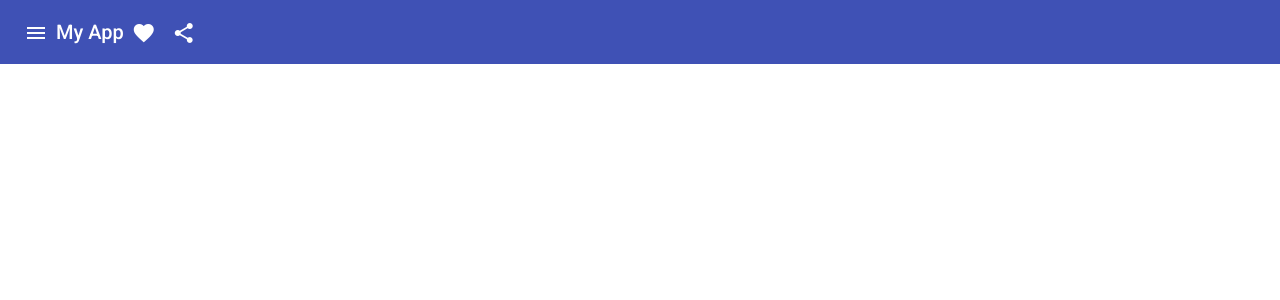
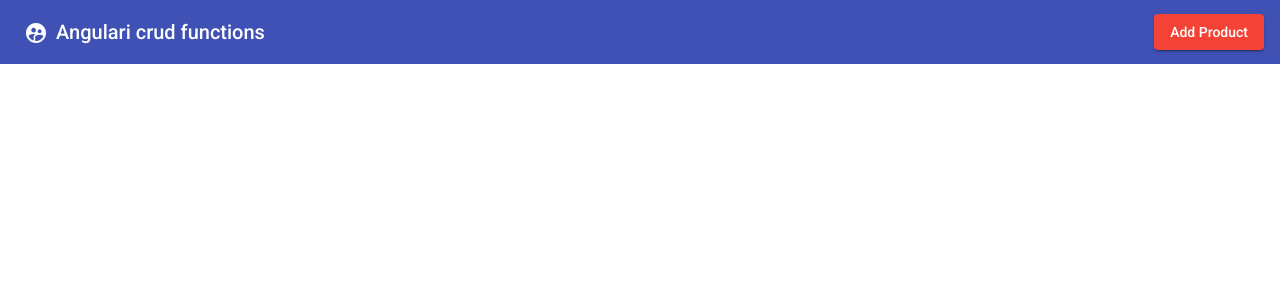
Before and after one commit to drneyx/Angular-CRUD, an Angular app: page / in a window 1280 px wide. Shown: the top 300 px of the page. Built offline with nearby package versions, Linux system fonts and the light colour scheme.

Commit message:
Add product button

```diff
--- a/src/app/app.component.html
+++ b/src/app/app.component.html
@@ -1,13 +1,8 @@
 <mat-toolbar color="primary">
-  <button mat-icon-button class="example-icon" aria-label="Example icon-button with menu icon">
-    <mat-icon>menu</mat-icon>
-  </button>
-  <span>My App</span>
-  <span class="example-spacer"></span>
-  <button mat-icon-button class="example-icon favorite-icon" aria-label="Example icon-button with heart icon">
-    <mat-icon>favorite</mat-icon>
-  </button>
-  <button mat-icon-button class="example-icon" aria-label="Example icon-button with share icon">
-    <mat-icon>share</mat-icon>
-  </button>
+    <button mat-icon-button class="example-icon" aria-label="Example icon-button with menu icon">
+        <mat-icon>supervised_user_circle</mat-icon>
+    </button>
+    <span>Angulari crud functions</span>
+    <span class="example-spacer"></span>
+    <button mat-raised-button color="warn">Add Product</button>
 </mat-toolbar>
--- a/src/app/app.component.scss
+++ b/src/app/app.component.scss
@@ -0,0 +1,3 @@
+.example-spacer {
+    flex: 1 1 auto;
+  }
```
